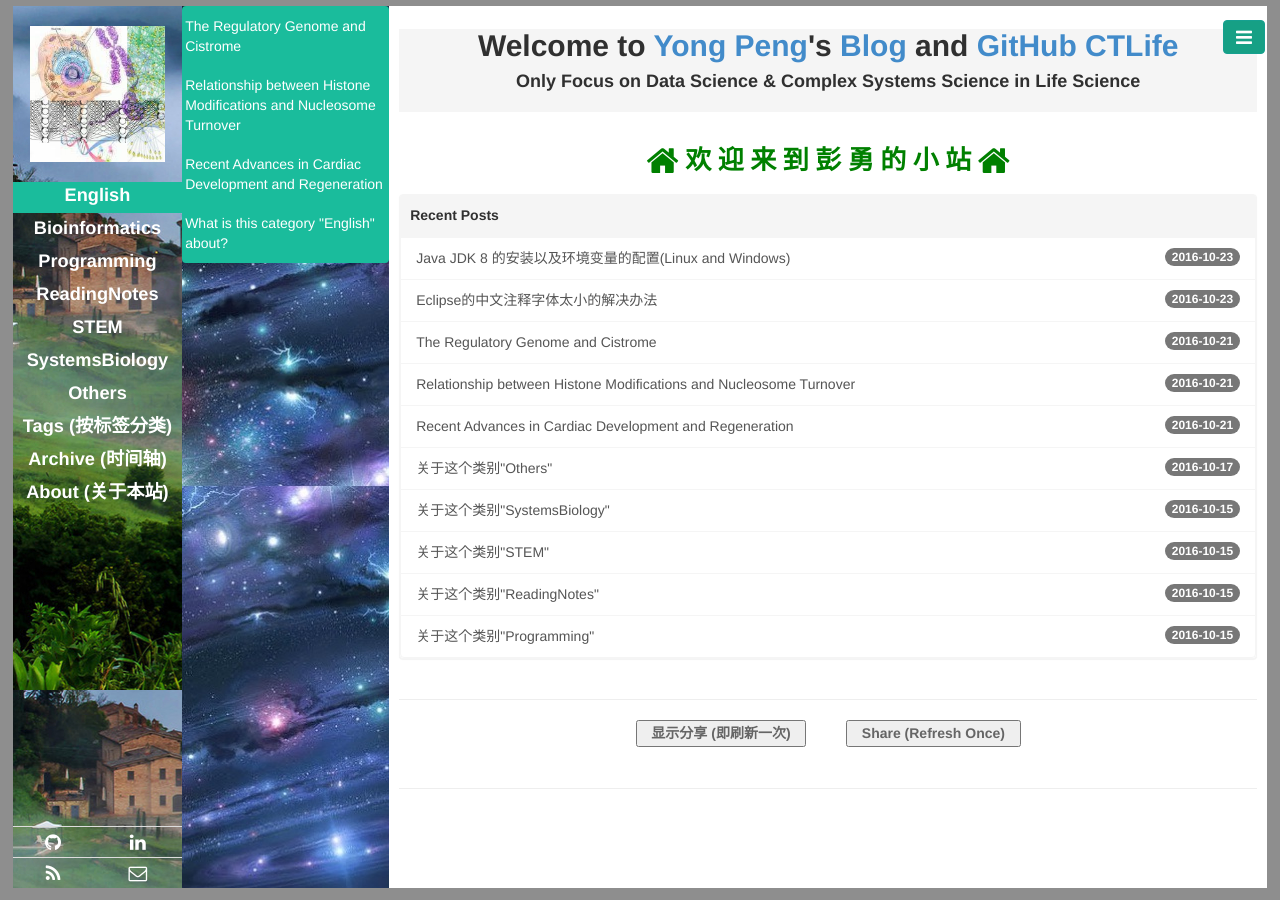
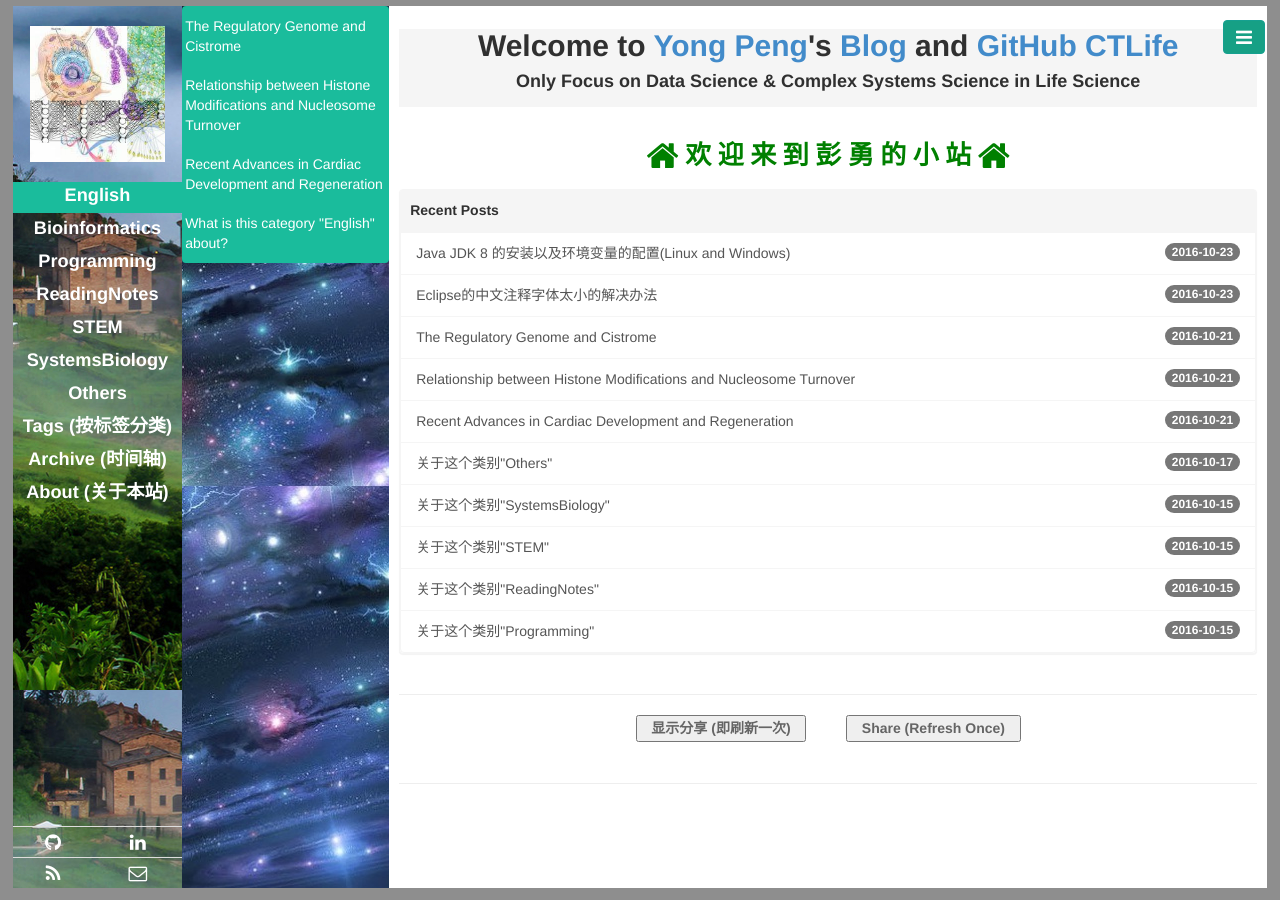
Before and after one commit to CTLife/CTLife.github.io, a Jekyll site: the page built from index.html, in a window 1280 px wide. Built offline with Jekyll 4.4.1, drawn with Linux system fonts in a browser that asks for light colours; Markdown is read by kramdown in place of the engine named in the settings; the list of posts is cut into pages by our own code.

Commit message:
Update base.css

```diff
--- a/public/css/base.css
+++ b/public/css/base.css
@@ -90,7 +90,7 @@ body, html {
 .aside3-title {
   /*  padding: 5px 5px 5px 5px;    上右下左内边距 */
   background-color: #f5f5f5;
-  border-bottom: 10px  solid   #f5f5f5;
+  border-bottom: 5px  solid   #f5f5f5;
   text-align: center;
   color: #303030;
 }
```
